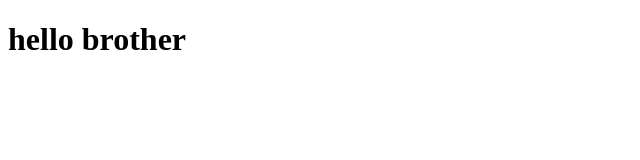
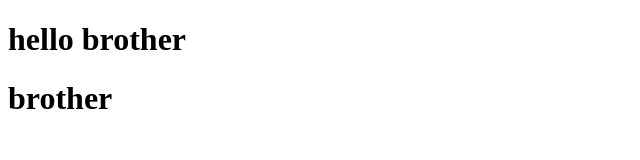
Before and after one commit to abhis6252/padhaiKro, a plain HTML site: page index.html in a window 1280 px wide. Shown: the whole page, without its empty margins (0-640 px from the left). Drawn offline with Linux system fonts and the light colour scheme.

Commit message:
add brother in h1 tag

```diff
--- a/index.html
+++ b/index.html
@@ -7,5 +7,6 @@
 </head>
 <body>
     <h1>hello brother</h1>
+    <h1>brother</h1>
 </body>
 </html>
```
